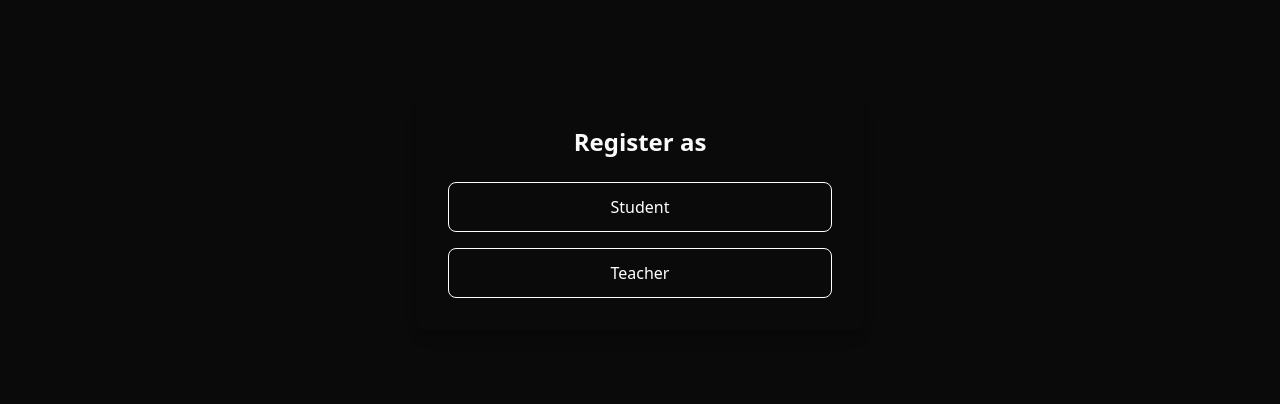
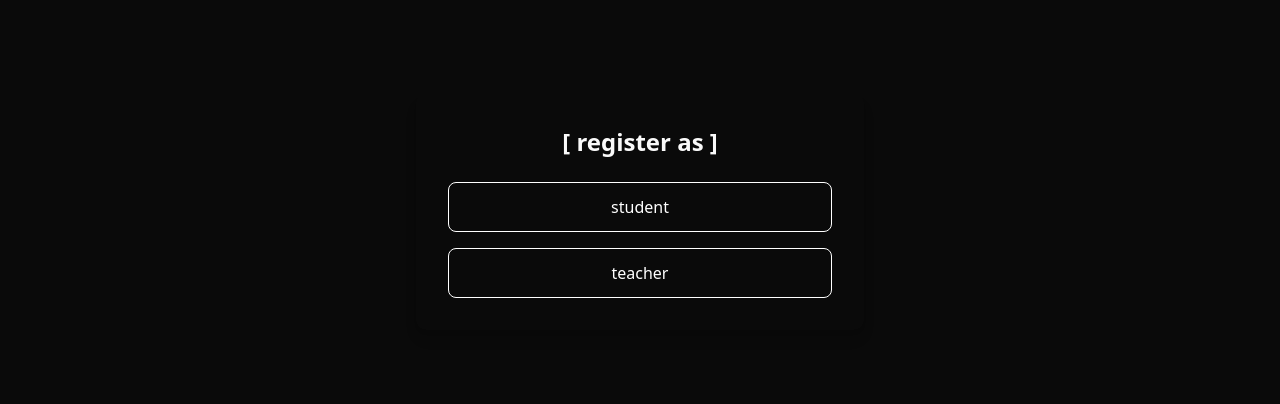
Before and after one commit to 2pasha/testing-app, a Next.js app: page /register in a window 1280 px wide. Shown: the part 187-591 px from the top of the page. Built offline with nearby package versions, Linux system fonts and the light colour scheme.

Commit message:
style: update text labels and button texts to lowercase for consistency

```diff
--- a/src/pages/register.jsx
+++ b/src/pages/register.jsx
@@ -73,23 +73,23 @@ export default function Register() {
   };
 
   return (
-    <div className="flex items-center justify-center p-6">
+    <div className="flex items-center justify-center p-2">
       <div className="p-8 rounded-lg shadow-lg w-full max-w-md">
         {step === 1 ? (
           <>
-            <h2 className="text-2xl font-bold text-center mb-6">Register as</h2>
+            <h2 className="text-2xl font-bold text-center mb-6">[ register as ]</h2>
             <div className="flex flex-col space-y-4">
               <button
                 onClick={() => handleRoleSelection("student")}
                 className="border border-white text-white px-6 py-3 rounded-md hover:bg-white hover:text-black"
               >
-                Student
+                student
               </button>
               <button
                 onClick={() => handleRoleSelection("teacher")}
                 className="border border-white text-white px-6 py-3 rounded-md hover:bg-white hover:text-black"
               >
-                Teacher
+                teacher
               </button>
             </div>
           </>
@@ -106,30 +106,30 @@ export default function Register() {
           >
             {({ isSubmitting }) => (
               <Form className="flex flex-col space-y-4">
-                <h2 className="text-xl font-bold text-center mb-4">Register as {role}</h2>
+                <h2 className="text-xl font-bold text-center mb-4">[ register as {role} ]</h2>
 
                 {errorMessage && <p className="text-red-500 text-sm text-center">{errorMessage}</p>}
 
                 <div>
-                  <label className="block text-sm my-2">Name</label>
+                  <label className="block text-sm my-2">name</label>
                   <Field type="text" name="name" className="w-full px-4 py-2 bg-gray-700 rounded-md text-white" />
                   <ErrorMessage name="name" component="div" className="text-red text-sm my-2" />
                 </div>
 
                 <div>
-                  <label className="block text-sm my-2">Email</label>
+                  <label className="block text-sm my-2">email</label>
                   <Field type="email" name="email" className="w-full px-4 py-2 bg-gray-700 rounded-md text-white" />
                   <ErrorMessage name="email" component="div" className="text-red text-sm my-2" />
                 </div>
 
                 <div>
-                  <label className="block text-sm my-2">Password</label>
+                  <label className="block text-sm my-2">password</label>
                   <Field type="password" name="password" className="w-full px-4 py-2 bg-gray-700 rounded-md text-white" />
                   <ErrorMessage name="password" component="div" className="text-red text-sm my-2" />
                 </div>
 
                 <div>
-                  <label className="block text-sm my-2">Confirm Password</label>
+                  <label className="block text-sm my-2">confirm password</label>
                   <Field type="password" name="confirmPassword" className="w-full px-4 py-2 bg-gray-700 rounded-md text-white" />
                   <ErrorMessage name="confirmPassword" component="div" className="text-red text-sm my-2" />
                 </div>
@@ -137,9 +137,9 @@ export default function Register() {
                 <button
                   type="submit"
                   disabled={isSubmitting}
-                  className="cursor-pointer bg-white text-black border border-white font-semibold px-6 py-3 rounded-md hover:bg-black hover:text-white disabled:bg-gray-600"
+                  className="my-2 cursor-pointer bg-white text-black border border-white font-semibold px-6 py-3 rounded-md hover:bg-black hover:text-white disabled:bg-gray-600"
                 >
-                  {isSubmitting ? "Registering..." : "Register"}
+                  {isSubmitting ? "registering..." : "register"}
                 </button>
 
                 <button
@@ -147,7 +147,7 @@ export default function Register() {
                   onClick={() => setStep(1)}
                   className="cursor-pointer text-gray-400 hover:text-white text-sm text-center"
                 >
-                  Back to role selection
+                  back to role selection
                 </button>
               </Form>
             )}
```
